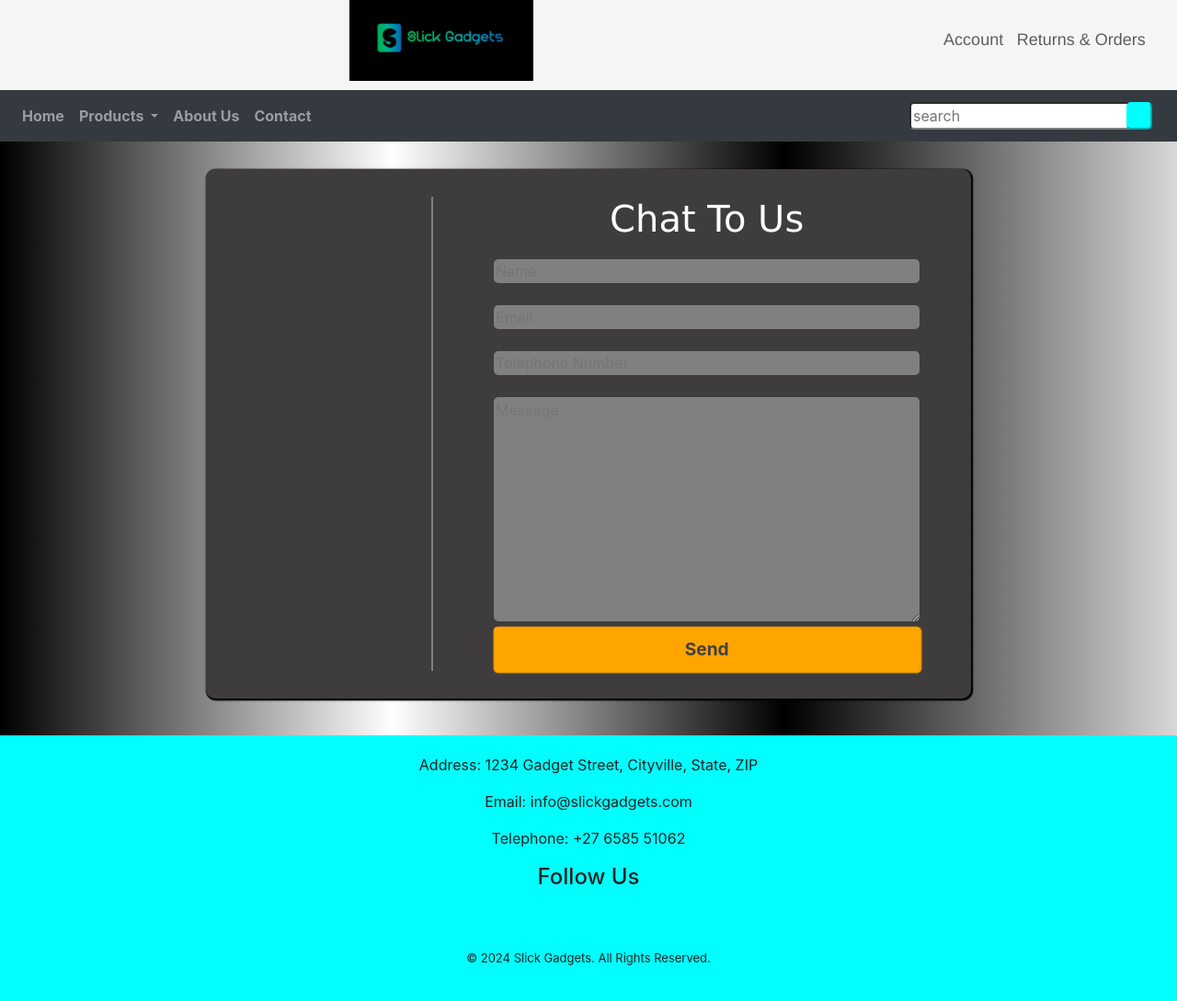
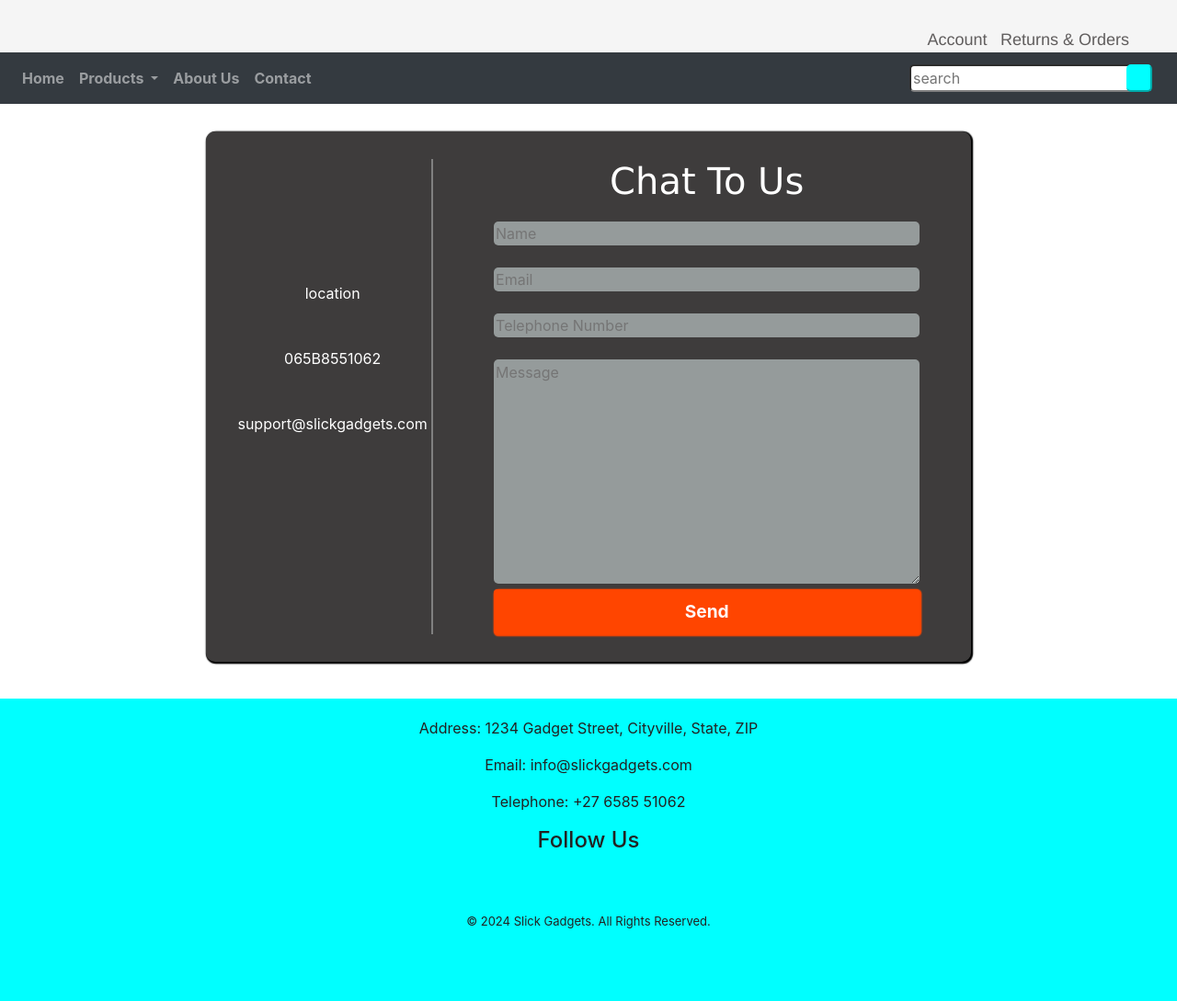
Before and after one commit to KayDrew/gadget-store, a Node server app: page /contact in a window 1280 px wide. Shown: the whole page at 92% size. After the commit the page ends 1010 px from the top, so only its background shows below. Run offline with Node 20, Linux system fonts and the light colour scheme; some libraries are stand-ins or nearby versions; some web fonts are replaced.

Commit message:
changed navigation style

```diff
--- a/public/css/style.css
+++ b/public/css/style.css
@@ -38,12 +38,15 @@ max-width: 80%;
 
     }
 
-
+.top-menu{
+    display: grid;
+    grid-template-columns: 3fr 1fr;
+}
 
 .top-nav{
-    float: right;
    margin-right: 3px;
    margin-top: 20px;
+
 
 }
 
@@ -245,15 +248,17 @@ a{
     border-radius: 10px;
     box-shadow: 1px 1px 1.2px 1.2px black;
 }
+
+
         #name,  #email, #message, #number{
             width: 90%;
             border-radius: 5px;
             border: none;
-            background-color: grey;
+            background-color: rgb(149, 155, 155);
         }
 
         #send{
-            color: rgb(66, 64, 64);
+            color: rgb(255, 246, 246);
             font-weight: bold;
             padding: 10px 15px;
             border: none;
@@ -261,6 +266,6 @@ a{
             cursor: pointer;
             width: 90%;
             font-size: larger;
-            background-color: orange;
-            box-shadow: 1px 1px 1.3px 1.3px orange;
+            background-color: orangered;
+            box-shadow: 1px 1px 1.3px 1.3px orangered;
         }
--- a/views/contact.handlebars
+++ b/views/contact.handlebars
@@ -3,9 +3,17 @@
     <title>Contact Us</title>
 </head>
 
-<body style="background-image:linear-gradient(to right, black,white,black,rgb(216, 216, 216));text-align:center;color:white">
+<body style="background-color:rgb(216, 216, 216));color:white;text-align:center">
     <div id="contactUs">
-          <div style="border-right: 2px solid grey;margin-right:40px"></div>
+          <div style="border-right: 2px solid grey;margin-right:40px;padding-top:40%">
+            <i class="fa fa-map-marker" style="font-size: 30px;color:orangered"></i>
+             <p>location</p>
+            <i class="fa fa-phone" style="font-size: 30px;color:orangered"></i>
+            <p>065B8551062</p>
+            <i class="fa fa-envelope" style="font-size: 30px;color:orangered"></i>
+             <p>support@slickgadgets.com</p>
+
+          </div>
     <form action="/message" method="post" id="sendMessage" >
 
     <h1 style="font-family: 'Lucida Sans', 'Lucida Sans Regular', 'Lucida Grande', 'Lucida Sans Unicode', Geneva, Verdana, sans-serif;margin-bottom:20px">Chat To Us</h1>
--- a/views/layouts/main.handlebars
+++ b/views/layouts/main.handlebars
@@ -21,11 +21,11 @@
 <body>
     <header>
         <div class="top-menu">
-            <img id="logo" src="logo.png" alt="logo"/>
+            <div></div>
             <nav class="top-nav">
-            <a href="" target="_blank"><i class="fas fa-user" style="font-size: larger;color:rgb(7, 243, 243)"></i> <span>Account</span></a>
+            <a href="" target="_blank"><i class="fas fa-user" style="font-size: larger;color:orangered"></i> <span>Account</span></a>
             <a href="" target="_blank">Returns & Orders</a>
-            <a href="" target="_blank"><i class="fa-solid fa-cart-shopping" style="font-size: larger;color:rgb(7, 243, 243)"></i></a>
+            <a href="" target="_blank"><i class="fa-solid fa-cart-shopping" style="font-size: larger;color:orangered"></i></a>
             </nav>
         </div>
         <nav class="navbar navbar-expand-lg  navbar-dark bg-dark" style="margin-bottom: -10px;">
```
